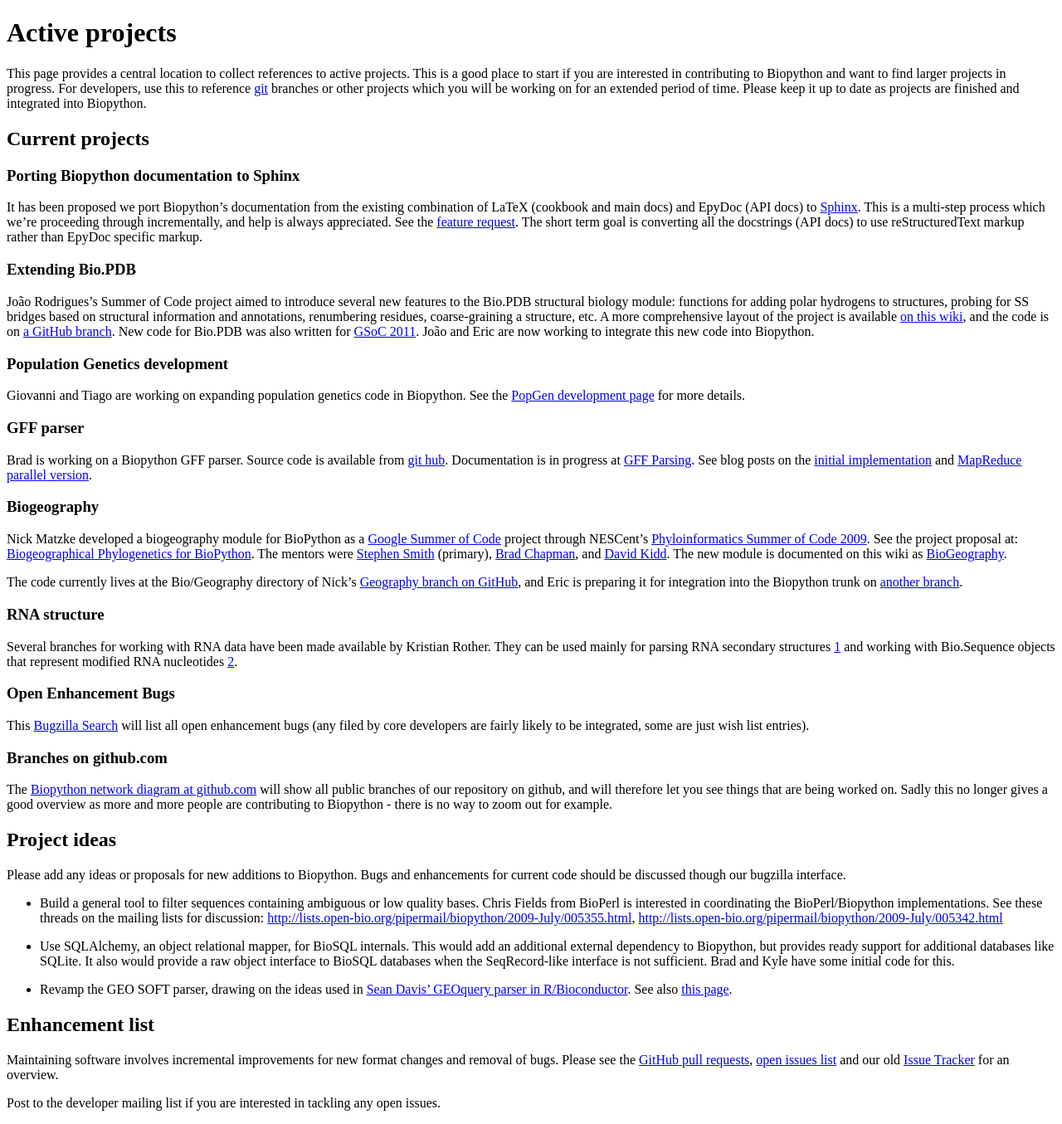
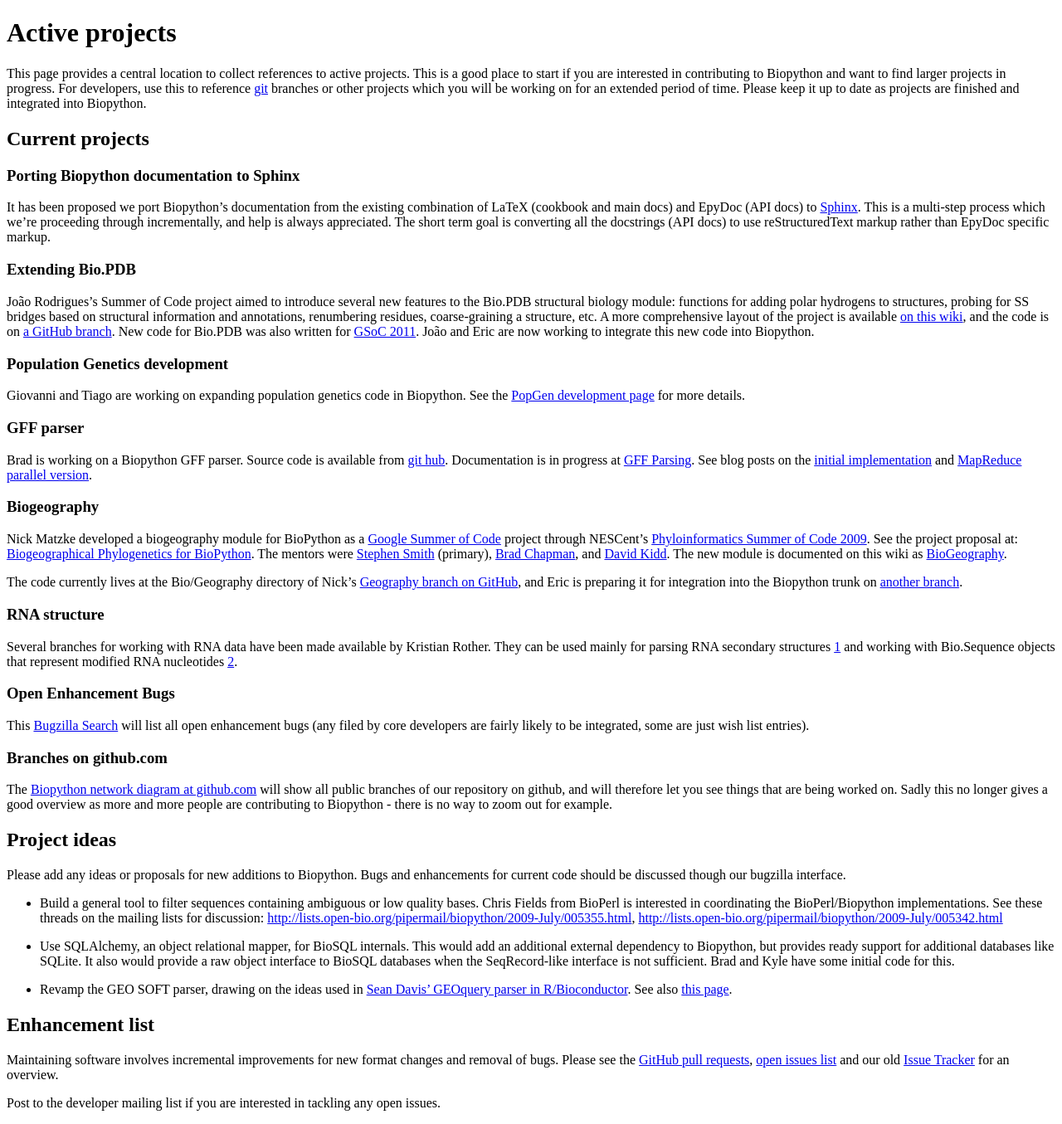
Before and after one commit to biopython/biopython.github.io, a Jekyll site: the page built from wiki/Active_projects.md, in a window 1280 px wide. Shown: the whole page at 83% size. Built offline with Jekyll 4.4.1, drawn with Linux system fonts in a browser that asks for light colours.

Commit message:
Broken link to feature request now hidden

```diff
--- a/wiki/Active_projects.md
+++ b/wiki/Active_projects.md
@@ -21,8 +21,7 @@ It has been proposed we port Biopython's documentation from the existing
 combination of LaTeX (cookbook and main docs) and EpyDoc (API docs) to
 [Sphinx](http://sphinx.pocoo.org/). This is a multi-step process which
 we're proceeding through incrementally, and help is always appreciated.
-See the [feature request](https://redmine.open-bio.org/issues/3219). The
-short term goal is converting all the docstrings (API docs) to use
+The short term goal is converting all the docstrings (API docs) to use
 reStructuredText markup rather than EpyDoc specific markup.
 
 ### Extending Bio.PDB
```
Also changed, not shown: 1 other file.
